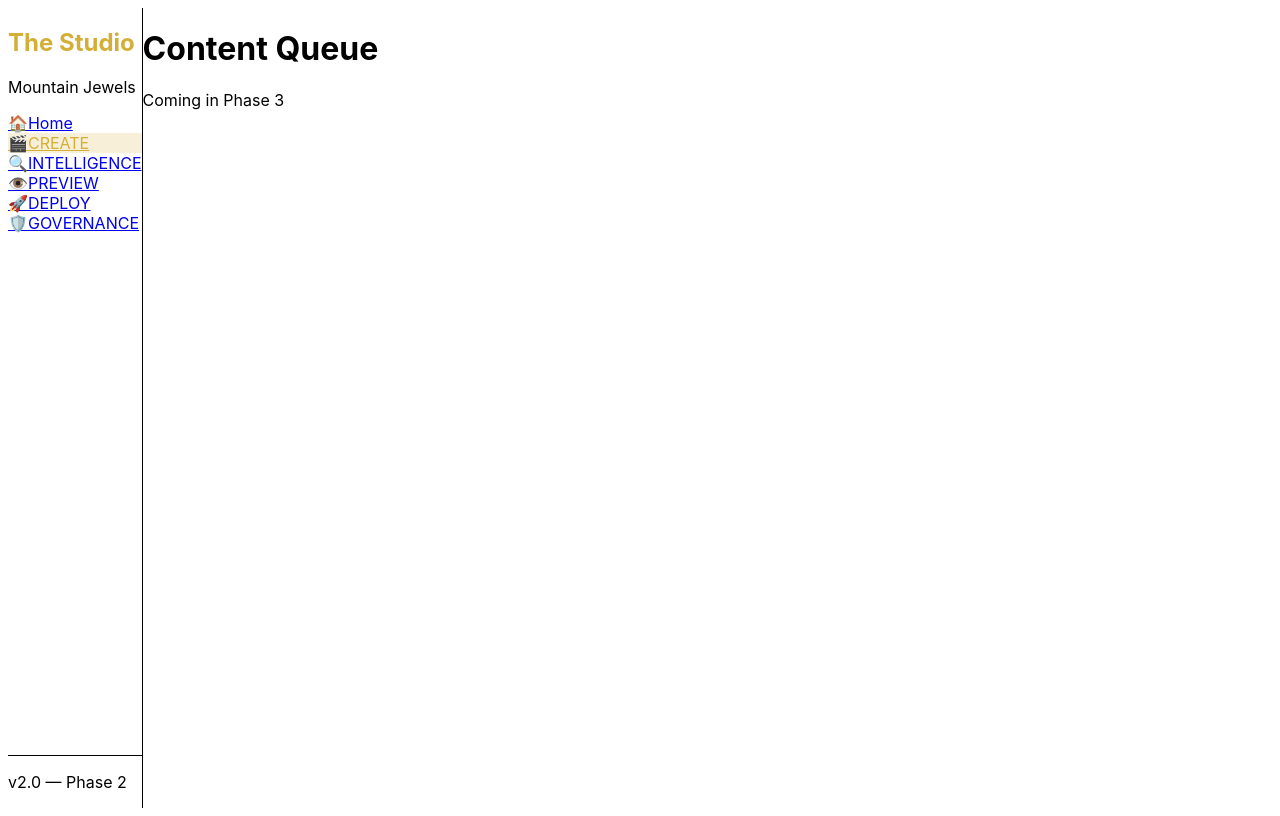
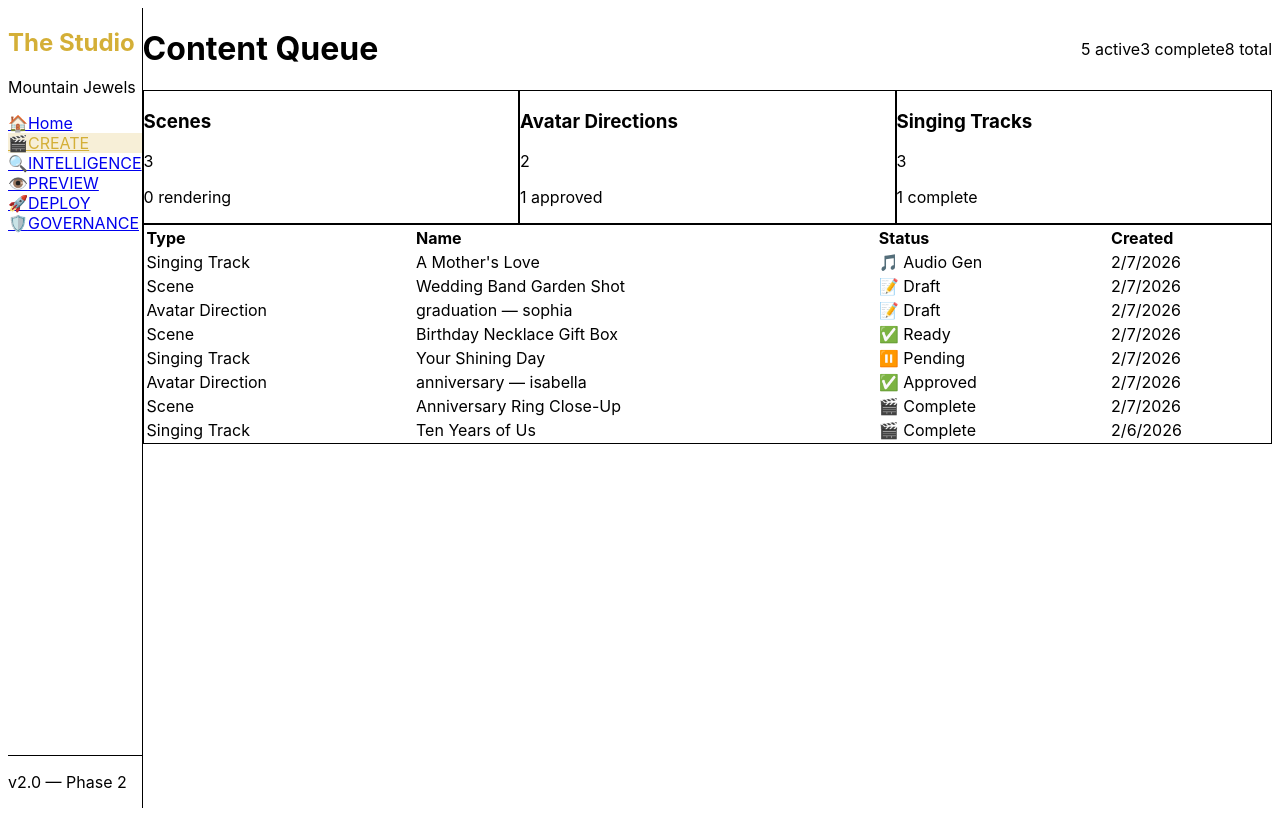
Before and after one commit to Mountain-Jewels/making-magic-dashboard, a Next.js app: page /create/queue in a window 1280 px wide. Built offline with nearby package versions, Linux system fonts and the light colour scheme.

Commit message:
Phase 3D: Content Queue — unified view of scenes, directions, tracks with status tracking
Co-authored-by: Cursor <cursoragent@cursor.com>

```diff
--- a/app/create/queue/page.tsx
+++ b/app/create/queue/page.tsx
@@ -1,8 +1,122 @@
+'use client'
+
+import { useSceneStore } from '@/lib/stores/scene-store'
+import { useAvatarStore } from '@/lib/stores/avatar-store'
+import { useSingingStore } from '@/lib/stores/singing-store'
+
+const STATUS_DISPLAY: Record<string, { label: string; color: string; icon: string }> = {
+  draft: { label: 'Draft', color: 'text-gray-400', icon: '📝' },
+  ready: { label: 'Ready', color: 'text-blue-400', icon: '✅' },
+  rendering: { label: 'Rendering', color: 'text-yellow-400', icon: '⏳' },
+  complete: { label: 'Complete', color: 'text-green-400', icon: '🎬' },
+  pending: { label: 'Pending', color: 'text-gray-400', icon: '⏸️' },
+  generating_audio: { label: 'Audio Gen', color: 'text-purple-400', icon: '🎵' },
+  generating_video: { label: 'Video Gen', color: 'text-blue-400', icon: '🎥' },
+  failed: { label: 'Failed', color: 'text-red-400', icon: '❌' },
+  approved: { label: 'Approved', color: 'text-green-400', icon: '✅' },
+  generated: { label: 'Generated', color: 'text-purple-400', icon: '🤖' },
+}
+
 export default function ContentQueuePage() {
+  const scenes = useSceneStore((s) => s.scenes)
+  const directions = useAvatarStore((s) => s.directions)
+  const tracks = useSingingStore((s) => s.tracks)
+
+  const allItems = [
+    ...scenes.map((s) => ({
+      id: s.id,
+      type: 'Scene' as const,
+      name: s.name,
+      status: s.status,
+      created_at: s.created_at,
+    })),
+    ...directions.map((d) => ({
+      id: d.id,
+      type: 'Avatar Direction' as const,
+      name: `${d.moment_type} — ${d.avatar_id.replace('avatar-', '')}`,
+      status: d.script_status,
+      created_at: d.created_at,
+    })),
+    ...tracks.map((t) => ({
+      id: t.id,
+      type: 'Singing Track' as const,
+      name: t.title,
+      status: t.render_status,
+      created_at: t.created_at,
+    })),
+  ].sort((a, b) => new Date(b.created_at).getTime() - new Date(a.created_at).getTime())
+
+  const activeCount = allItems.filter((i) => !['complete', 'approved'].includes(i.status)).length
+  const completeCount = allItems.filter((i) => ['complete', 'approved'].includes(i.status)).length
+
   return (
-    <div>
-      <h1 className="text-2xl font-bold text-white mb-2">Content Queue</h1>
-      <p className="text-gray-500">Coming in Phase 3</p>
+    <div className="space-y-6">
+      <div className="flex items-center justify-between">
+        <h1 className="text-xl font-bold text-white">Content Queue</h1>
+        <div className="flex gap-4 text-sm">
+          <span className="text-yellow-400">{activeCount} active</span>
+          <span className="text-green-400">{completeCount} complete</span>
+          <span className="text-gray-500">{allItems.length} total</span>
+        </div>
+      </div>
+
+      {/* Summary Cards */}
+      <div className="grid grid-cols-3 gap-4">
+        <div className="bg-gray-900 border border-gray-800 rounded-lg p-4">
+          <h3 className="text-sm text-gray-400 mb-1">Scenes</h3>
+          <p className="text-2xl font-bold text-white">{scenes.length}</p>
+          <p className="text-xs text-gray-500 mt-1">
+            {scenes.filter((s) => s.status === 'rendering').length} rendering
+          </p>
+        </div>
+        <div className="bg-gray-900 border border-gray-800 rounded-lg p-4">
+          <h3 className="text-sm text-gray-400 mb-1">Avatar Directions</h3>
+          <p className="text-2xl font-bold text-white">{directions.length}</p>
+          <p className="text-xs text-gray-500 mt-1">
+            {directions.filter((d) => d.script_status === 'approved').length} approved
+          </p>
+        </div>
+        <div className="bg-gray-900 border border-gray-800 rounded-lg p-4">
+          <h3 className="text-sm text-gray-400 mb-1">Singing Tracks</h3>
+          <p className="text-2xl font-bold text-white">{tracks.length}</p>
+          <p className="text-xs text-gray-500 mt-1">
+            {tracks.filter((t) => t.render_status === 'complete').length} complete
+          </p>
+        </div>
+      </div>
+
+      {/* Queue Table */}
+      <div className="bg-gray-900 border border-gray-800 rounded-lg overflow-hidden">
+        <table className="w-full">
+          <thead>
+            <tr className="border-b border-gray-800 text-xs text-gray-500">
+              <th className="text-left px-4 py-3 font-medium">Type</th>
+              <th className="text-left px-4 py-3 font-medium">Name</th>
+              <th className="text-left px-4 py-3 font-medium">Status</th>
+              <th className="text-left px-4 py-3 font-medium">Created</th>
+            </tr>
+          </thead>
+          <tbody>
+            {allItems.map((item) => {
+              const display = STATUS_DISPLAY[item.status] || STATUS_DISPLAY.draft
+              return (
+                <tr key={item.id} className="border-b border-gray-800/50 hover:bg-gray-800/30">
+                  <td className="px-4 py-3 text-xs text-gray-400">{item.type}</td>
+                  <td className="px-4 py-3 text-sm text-white">{item.name}</td>
+                  <td className="px-4 py-3">
+                    <span className={`text-xs ${display.color}`}>
+                      {display.icon} {display.label}
+                    </span>
+                  </td>
+                  <td className="px-4 py-3 text-xs text-gray-500">
+                    {new Date(item.created_at).toLocaleDateString()}
+                  </td>
+                </tr>
+              )
+            })}
+          </tbody>
+        </table>
+      </div>
     </div>
   )
 }
```
